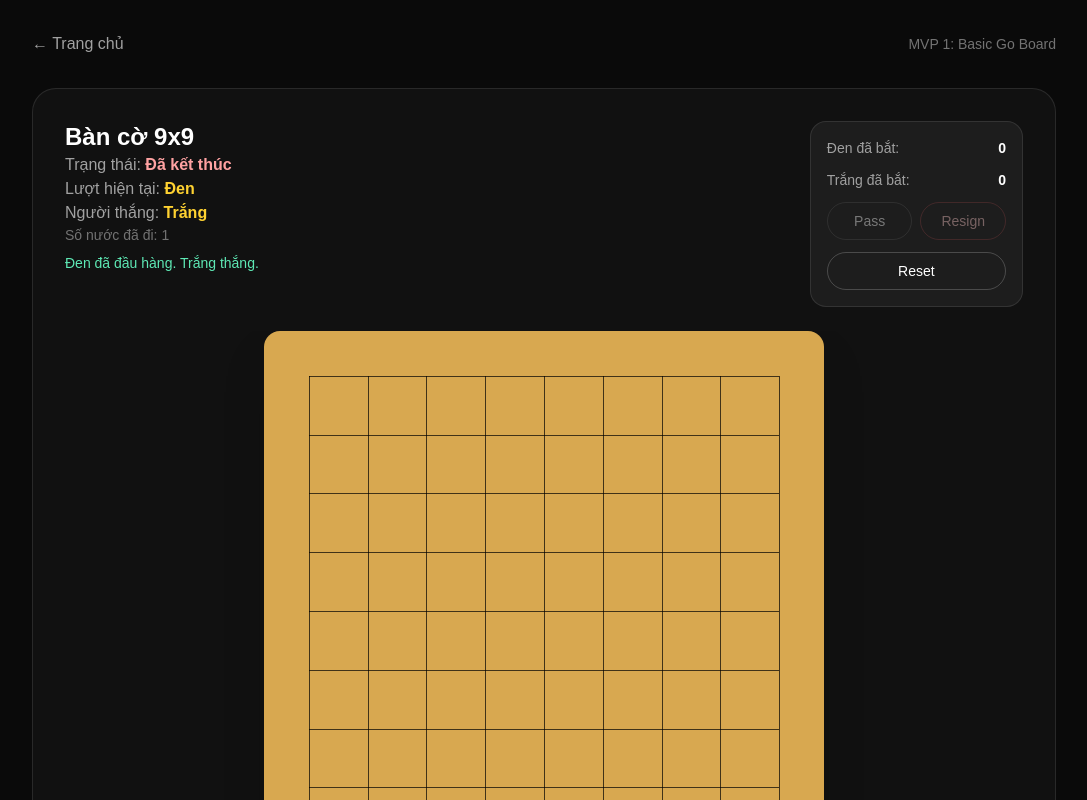
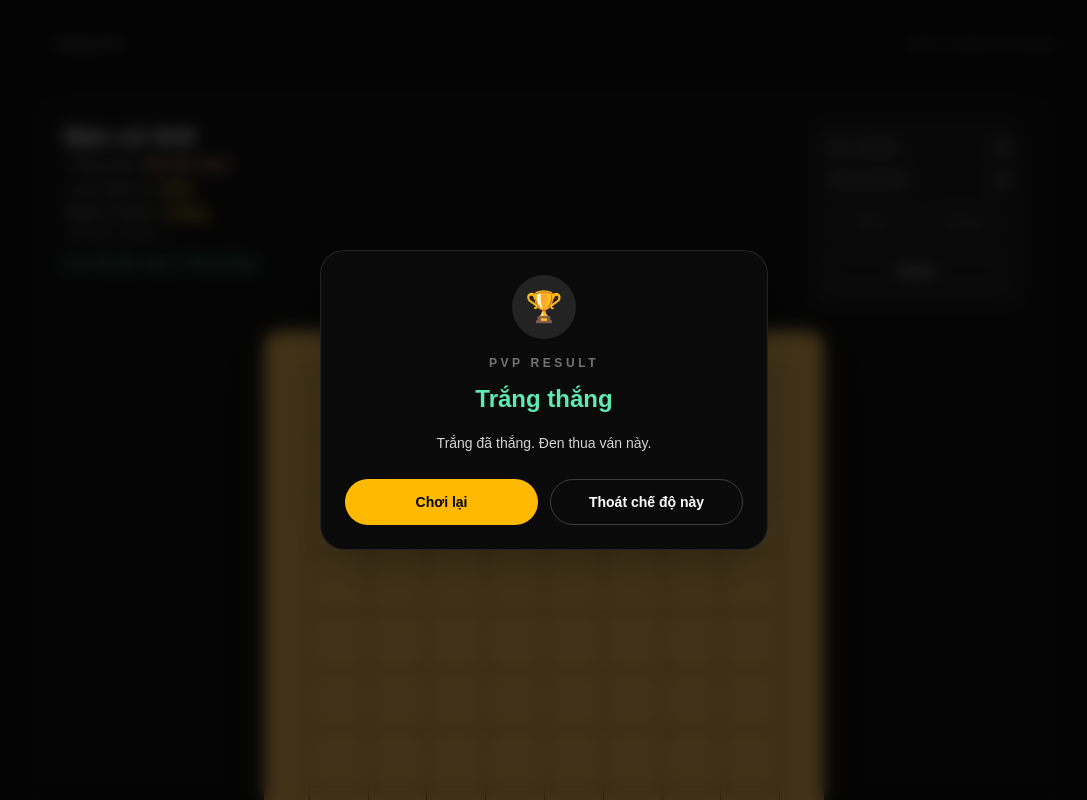
Before and after one commit to lmtvinh/go-vay-ai, a Next.js app: page /play in a window 1280 px wide. Both pictures are taken after a click on the button "Resign". Shown: the top 800 px of the page, without its empty margins (96-1183 px from the left). Built offline with nearby package versions, Linux system fonts and the light colour scheme.

Commit message:
feat: add game end popup

```diff
--- a/components/goban/GoBoard.tsx
+++ b/components/goban/GoBoard.tsx
@@ -7,7 +7,16 @@ import {
     getOpponent,
     placeStone,
 } from "@/lib/go/board";
-import type { Board, GameStatus, Move, Player } from "@/lib/go/types";
+import { useRouter } from "next/navigation";
+import GameEndPopup from "@/components/ui/GameEndPopup";
+import type {
+    Board,
+    GameEndReason,
+    GameMode,
+    GameStatus,
+    Move,
+    Player,
+} from "@/lib/go/types";
 
 function getPlayerLabel(player: Player) {
     return player === "black" ? "Đen" : "Trắng";
@@ -23,6 +32,13 @@ export default function GoBoard() {
     const [gameStatus, setGameStatus] = useState<GameStatus>("playing");
     const [winner, setWinner] = useState<Player | null>(null);
     const [consecutivePasses, setConsecutivePasses] = useState(0);
+    const router = useRouter();
+
+    const [gameMode] = useState<GameMode>("pvp-local");
+    const [viewerPlayer] = useState<Player>("black");
+    const [endReason, setEndReason] = useState<GameEndReason | null>(null);
+    const [showGameEndPopup, setShowGameEndPopup] = useState(false);
+
 
     function handlePlaceStone(row: number, col: number) {
         if (gameStatus === "finished") {
@@ -90,6 +106,8 @@ export default function GoBoard() {
         if (nextConsecutivePasses >= 2) {
             setGameStatus("finished");
             setWinner(null);
+            setEndReason("double-pass");
+            setShowGameEndPopup(true);
             setConsecutivePasses(nextConsecutivePasses);
             setMessage(
                 "Hai người chơi đã Pass liên tiếp. Ván cờ kết thúc. Chưa tính điểm ở phiên bản này."
@@ -121,6 +139,9 @@ export default function GoBoard() {
 
         setWinner(gameWinner);
         setGameStatus("finished");
+        setEndReason("resign");
+        setShowGameEndPopup(true);
+
         setMessage(
             `${getPlayerLabel(currentPlayer)} đã đầu hàng. ${getPlayerLabel(
                 gameWinner
@@ -138,9 +159,27 @@ export default function GoBoard() {
         setGameStatus("playing");
         setWinner(null);
         setConsecutivePasses(0);
+        setEndReason(null);
+        setShowGameEndPopup(false);
+    }
+
+    function handleExitGameMode() {
+        router.push("/");
     }
 
     return (
+        <>
+            {endReason && (
+                <GameEndPopup
+                    isOpen={showGameEndPopup}
+                    mode={gameMode}
+                    winner={winner}
+                    viewerPlayer={viewerPlayer}
+                    reason={endReason}
+                    onPlayAgain={handleReset}
+                    onExit={handleExitGameMode}
+                />
+            )}
             <div className="space-y-6">
                 <div className="flex flex-col gap-4 sm:flex-row sm:items-start sm:justify-between">
                     <div>
@@ -319,5 +358,6 @@ export default function GoBoard() {
                     )}
                 </div>
             </div>
+        </>
     );
 }
--- /dev/null
+++ b/components/ui/GameEndPopup.tsx
@@ -0,0 +1,182 @@
+"use client";
+
+import type { GameEndReason, GameMode, Player } from "@/lib/go/types";
+
+type GameEndPopupProps = {
+    isOpen: boolean;
+    mode: GameMode;
+    winner: Player | null;
+    viewerPlayer?: Player;
+    reason: GameEndReason;
+    onPlayAgain: () => void;
+    onExit: () => void;
+};
+
+function getPlayerLabel(player: Player) {
+    return player === "black" ? "Đen" : "Trắng";
+}
+
+function getGameEndContent({
+    mode,
+    winner,
+    viewerPlayer,
+    reason,
+}: {
+    mode: GameMode;
+    winner: Player | null;
+    viewerPlayer?: Player;
+    reason: GameEndReason;
+}) {
+    if (reason === "double-pass" && !winner) {
+        return {
+            badge: "Ván cờ kết thúc",
+            title: "Hai người chơi đã Pass liên tiếp",
+            description:
+                "Ván cờ đã kết thúc. Phiên bản hiện tại chưa có tính điểm tự động, nên chưa xác định người thắng.",
+            tone: "neutral",
+        };
+    }
+
+    if (!winner) {
+        return {
+            badge: "Ván cờ kết thúc",
+            title: "Game Over",
+            description: "Ván cờ đã kết thúc.",
+            tone: "neutral",
+        };
+    }
+
+    const loser = winner === "black" ? "white" : "black";
+
+    if (mode === "pvp-local") {
+        return {
+            badge: "PVP Result",
+            title: `${getPlayerLabel(winner)} thắng`,
+            description: `${getPlayerLabel(winner)} đã thắng. ${getPlayerLabel(
+                loser
+            )} thua ván này.`,
+            tone: "win",
+        };
+    }
+
+    if (mode === "pvp-online") {
+        const isViewerWinner = viewerPlayer === winner;
+
+        return {
+            badge: "Online Match Result",
+            title: isViewerWinner ? "Bạn đã thắng" : "Bạn đã thua",
+            description: isViewerWinner
+                ? "Bạn đã thắng người chơi đối thủ. Có thể chơi lại hoặc rời khỏi phòng."
+                : "Bạn đã thua ván này. Bạn có thể chơi lại để phục thù hoặc rời khỏi phòng.",
+            tone: isViewerWinner ? "win" : "lose",
+        };
+    }
+
+    if (mode === "human-bot") {
+        const isViewerWinner = viewerPlayer === winner;
+
+        return {
+            badge: "Bot Match Result",
+            title: isViewerWinner ? "Bạn đã thắng Bot" : "Bạn đã thua Bot",
+            description: isViewerWinner
+                ? "Bạn đã đánh bại Bot. Hãy thử nâng cấp độ khó ở ván tiếp theo."
+                : "Bot đã thắng ván này. Hãy chơi lại để luyện thêm kỹ năng đọc khí và bắt quân.",
+            tone: isViewerWinner ? "win" : "lose",
+        };
+    }
+
+    if (mode === "human-ai-coach") {
+        const isViewerWinner = viewerPlayer === winner;
+
+        return {
+            badge: "AI Coach Result",
+            title: isViewerWinner ? "Bạn đã vượt qua AI Coach" : "AI Coach đã thắng",
+            description: isViewerWinner
+                ? "Bạn chơi tốt ván này. Sau này AI Coach có thể phân tích lại các nước đi quan trọng."
+                : "Đây là cơ hội tốt để học. Sau này AI Coach sẽ giải thích vì sao bạn mất lợi thế.",
+            tone: isViewerWinner ? "win" : "lose",
+        };
+    }
+
+    if (mode === "lesson") {
+        return {
+            badge: "Lesson Complete",
+            title: "Hoàn thành bài học",
+            description:
+                "Bạn đã hoàn thành bài học hiện tại. Có thể luyện lại hoặc thoát về lộ trình học.",
+            tone: "win",
+        };
+    }
+
+    return {
+        badge: "Tutorial Complete",
+        title: "Hoàn thành hướng dẫn",
+        description:
+            "Bạn đã hoàn thành phần hướng dẫn. Có thể chơi lại để luyện tập hoặc quay về trang học.",
+        tone: "win",
+    };
+}
+
+export default function GameEndPopup({
+    isOpen,
+    mode,
+    winner,
+    viewerPlayer,
+    reason,
+    onPlayAgain,
+    onExit,
+}: GameEndPopupProps) {
+    if (!isOpen) return null;
+
+    const content = getGameEndContent({
+        mode,
+        winner,
+        viewerPlayer,
+        reason,
+    });
+
+    const titleColor =
+        content.tone === "win"
+            ? "text-emerald-300"
+            : content.tone === "lose"
+                ? "text-red-300"
+                : "text-amber-300";
+
+    return (
+        <div className="fixed inset-0 z-50 flex items-center justify-center bg-black/70 px-4 backdrop-blur-sm">
+            <div className="w-full max-w-md rounded-3xl border border-white/10 bg-neutral-950 p-6 text-center shadow-2xl">
+                <div className="mx-auto mb-4 flex h-16 w-16 items-center justify-center rounded-full bg-white/10 text-3xl">
+                    {content.tone === "lose" ? "💭" : content.tone === "win" ? "🏆" : "⚪"}
+                </div>
+
+                <p className="text-xs font-semibold uppercase tracking-[0.3em] text-neutral-500">
+                    {content.badge}
+                </p>
+
+                <h2 className={`mt-3 text-2xl font-bold ${titleColor}`}>
+                    {content.title}
+                </h2>
+
+                <p className="mt-4 text-sm leading-6 text-neutral-300">
+                    {content.description}
+                </p>
+
+                <div className="mt-6 grid grid-cols-1 gap-3 sm:grid-cols-2">
+                    <button
+                        onClick={onPlayAgain}
+                        className="rounded-full bg-amber-400 px-5 py-3 text-sm font-semibold text-black transition hover:bg-amber-300"
+                    >
+                        Chơi lại
+                    </button>
+
+                    <button
+                        onClick={onExit}
+                        className="rounded-full border border-white/20 px-5 py-3 text-sm font-semibold text-white transition hover:bg-white/10"
+                    >
+                        Thoát chế độ này
+                    </button>
+                </div>
+            </div>
+        </div>
+    );
+}
--- a/lib/go/types.ts
+++ b/lib/go/types.ts
@@ -34,3 +34,17 @@ export type ResignMove = {
 export type Move = StoneMove | PassMove | ResignMove;
 
 export type GameStatus = "playing" | "finished";
+
+export type GameMode =
+  | "pvp-local"
+  | "pvp-online"
+  | "human-bot"
+  | "human-ai-coach"
+  | "tutorial"
+  | "lesson";
+
+export type GameEndReason =
+  | "resign"
+  | "double-pass"
+  | "score"
+  | "lesson-complete";
```
Lines whose indentation alone changed are shown as unchanged.
